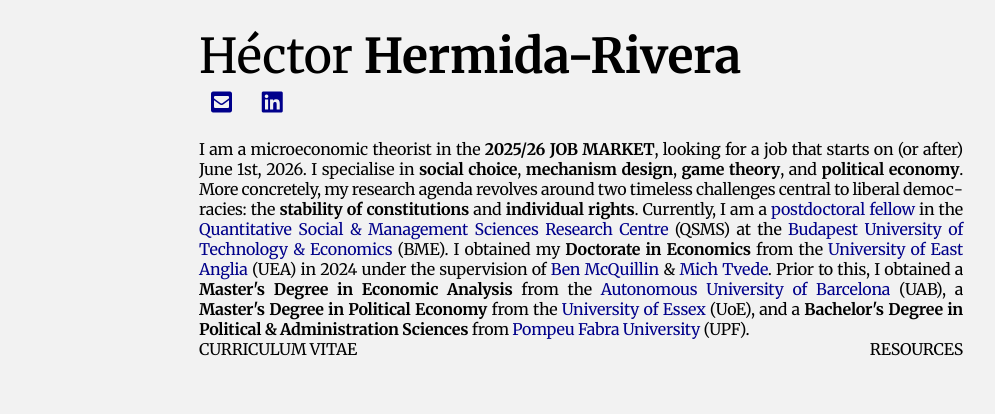
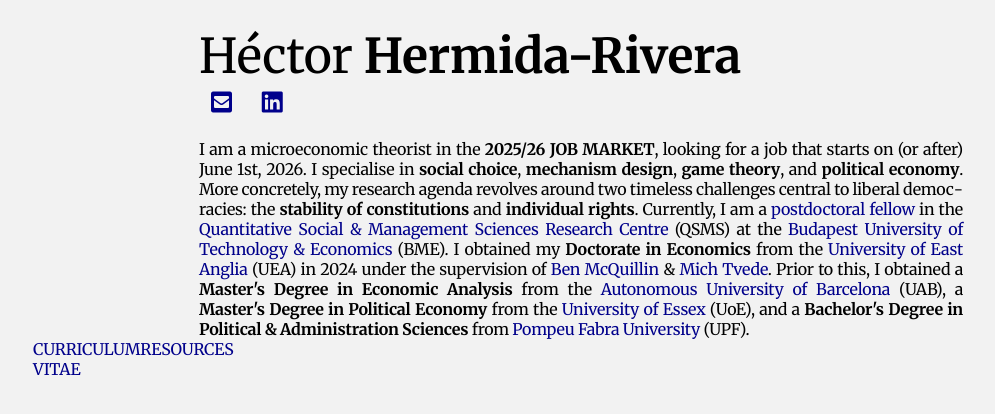
Before and after one commit to HectorHermidaRivera/hectorhermidarivera.github.io, a Jekyll site: the page built from index.md, in a window 1280 px wide. Shown: the top 414 px of the page, without its empty margins (117-1112 px from the left). Built offline with Jekyll 4.4.1, drawn with Linux system fonts in a browser that asks for light colours; a style sheet for code colours, icons or effects is not loaded.

Commit message:
Update index.md

```diff
--- a/index.md
+++ b/index.md
@@ -58,10 +58,8 @@ title: Home
 </div>
 
 <div class="two-column">
-  <div class="label"></div>
-  <div class="value">
-  <div style="display: flex; justify-content: space-between;">
-    <span href="/cv/">CURRICULUM VITAE</span><span href="/resources/">RESOURCES</span>
-  </div>
-  </div>
+<div style="display: flex; justify-content: space-between;">
+  <a href="/cv/">CURRICULUM VITAE</a>
+  <a href="/resources/">RESOURCES</a>
 </div>
+</div>
```
